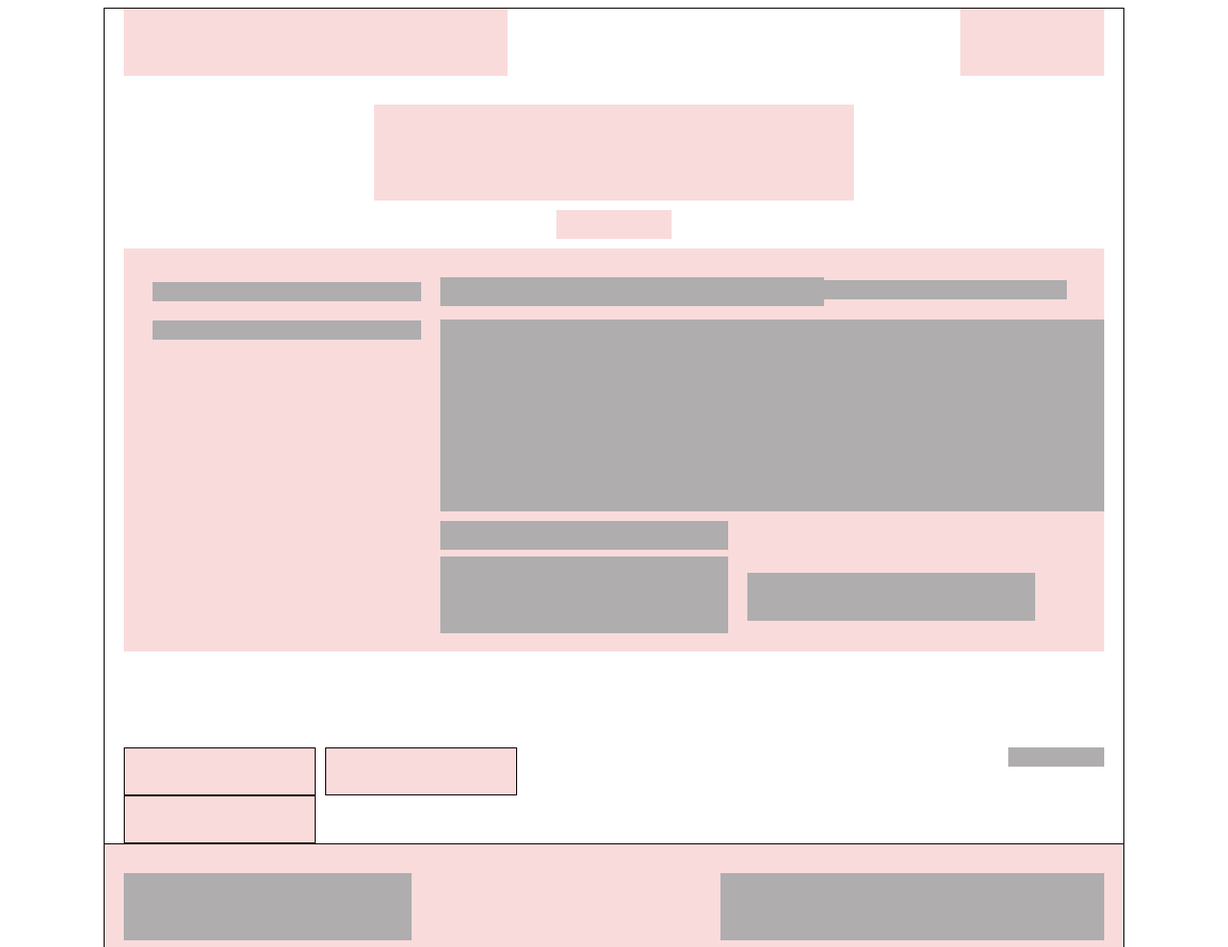
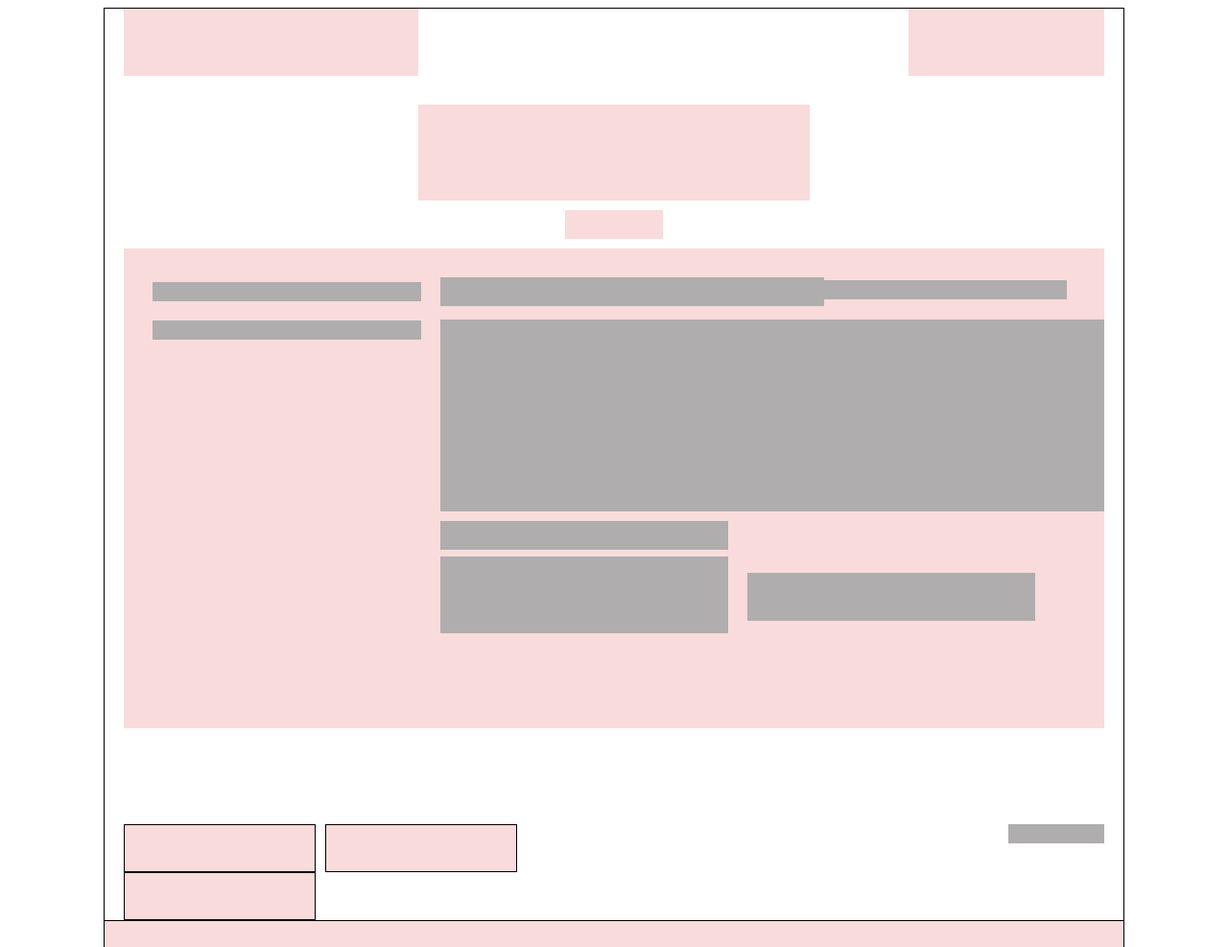
Before and after one commit to othnielalexander/Assignment-2, a plain HTML site: page index.html in a window 1280 px wide. Shown: the top 987 px of the page at 96% size. Drawn offline with Linux system fonts and the light colour scheme.

Commit message:
initial-none

```diff
--- a/styles.css
+++ b/styles.css
@@ -9,7 +9,6 @@
   border: 1px solid black;
   margin: 0px 100px;
   padding: 0px 20px;
-  overflow: hidden;
 }
 
 /* Section 1 */
@@ -23,14 +22,13 @@
 
 .rectangle-1 {
   height: 70px;
-  width: 400px;
+  width: 30%;
   background-color: #f9dbdb;
-  overflow: hidden;
 }
 
 .rectangle-2 {
   height: 70px;
-  width: 150px;
+  width: 20%;
   background-color: #f9dbdb;
 }
 
@@ -40,12 +38,11 @@
   display: flex;
   flex-direction: column;
   justify-content: space-between;
-  overflow: hidden;
 }
 
 .rectangle-r2 {
   height: 100px;
-  width: 500px;
+  width: 40%;
   background-color: #f9dbdb;
   margin: 0 auto;
   margin-top: 30px;
@@ -55,7 +52,7 @@
 
 .rectangle-r3 {
   height: 30px;
-  width: 120px;
+  width: 10%;
   background-color: #f9dbdb;
   margin: 10px auto 10px auto;
 }
@@ -65,7 +62,7 @@
 .row-4 {
   background-color: #f9dbdb;
   padding: 10px;
-  height: 420px;
+  height: 500px;
   overflow: hidden;
 }
 
```
Also changed, not shown: Layout/assignent1.jpg (deleted), Layout/imgpsh_fullsize_anim.gif (added), Layout/imgpsh_fullsize_anim.png (added).
